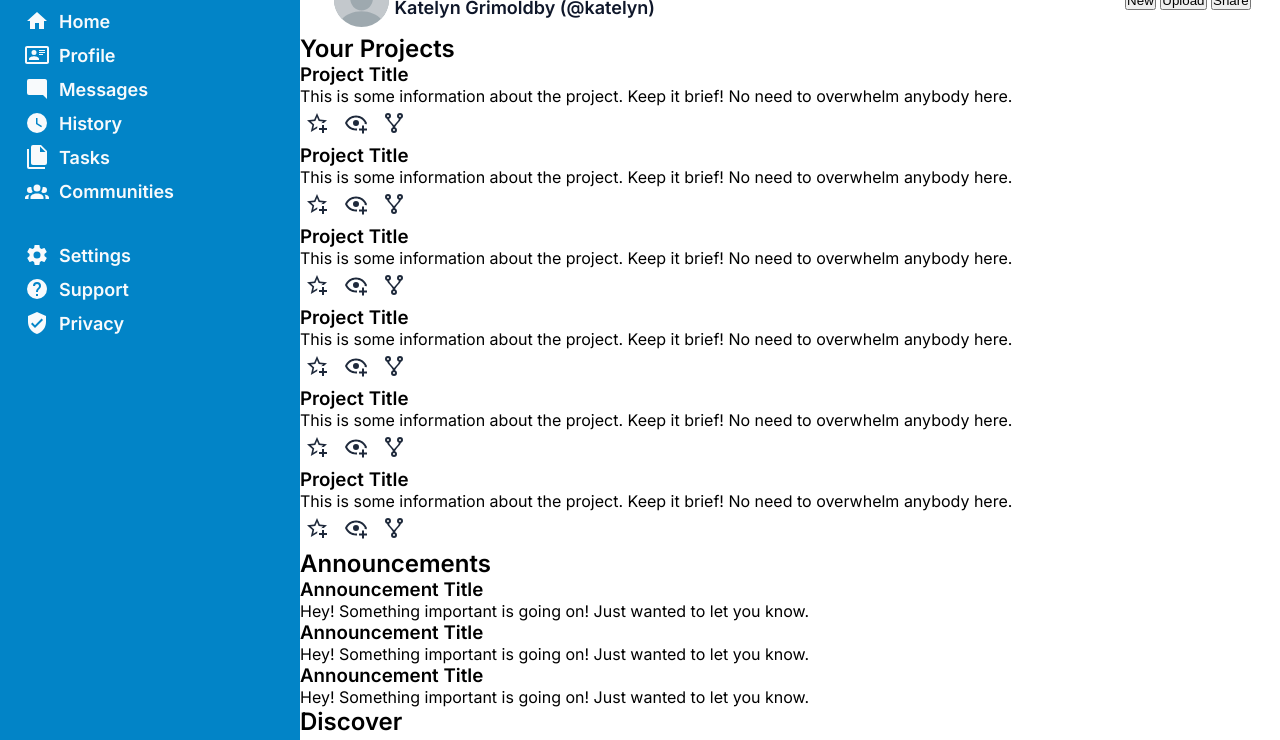
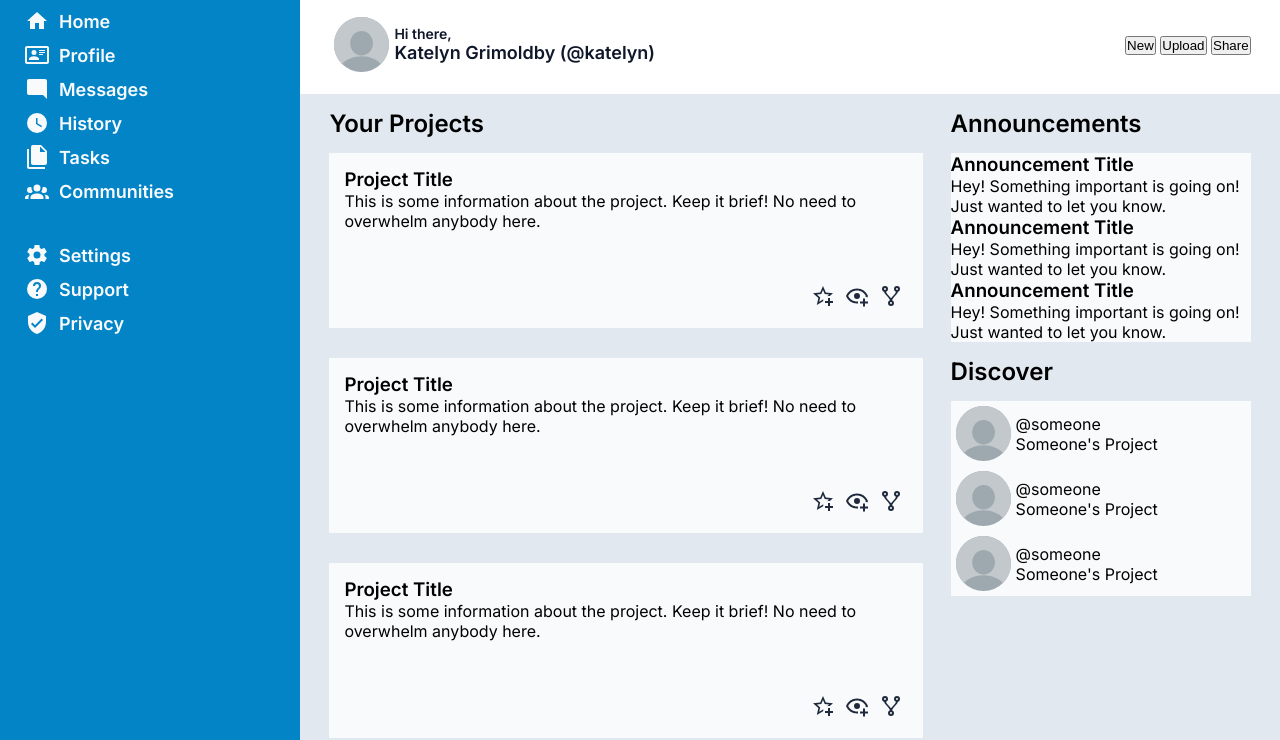
Before and after one commit to katelyngrimoldby/dashboard, a plain HTML site: page index.html in a window 1280 px wide. Shown: the part 106-846 px from the top of the page. Drawn offline with Linux system fonts and the light colour scheme.

Commit message:
Complete page layout

```diff
--- a/styles/styles.scss
+++ b/styles/styles.scss
@@ -22,9 +22,10 @@ $font: 'Inter', sans-serif;
 }
 
 .container {
+    min-height: 100vh;
     display: grid;
     grid-template-columns: min(40%, 300px) auto;
-    grid-template-rows: 1fr 1fr auto;
+    grid-template-rows: 100px 100px auto;
     font-family: $font;
 }
 
@@ -34,7 +35,7 @@ $font: 'Inter', sans-serif;
     grid-row: 1/4;
     padding: 0 20px;
     font-weight: 600;
-
+    //height: 100vh;
     span {
         display: inline-flex;
         align-items: center;
@@ -109,3 +110,52 @@ $font: 'Inter', sans-serif;
         }
     }
 }
+
+.main {
+    display: grid;
+    grid-template-columns: 3fr 1fr;
+    background-color: $greyishcolor;
+    padding-inline: 3%;
+    gap: 3%;
+    h2 {
+        padding: 15px 0;
+    }
+}
+
+.card {
+    display: inline-block;
+    background-color: $whiteishcolor;
+}
+
+.side {
+    grid-column: 2;
+    .card {
+        width: 300px;
+    }
+}
+
+.project-container {
+    display: grid;
+    grid-template-columns: repeat(auto-fit, minmax(300px, 1fr));
+    gap: 30px;
+    .card {
+        height: 175px;
+        display: flex;
+        flex-direction: column;
+        justify-content: space-between;
+        padding: 15px;
+    }
+    .actions {
+        display: flex;
+        justify-content: flex-end;
+    }
+}
+
+.discover .card {
+    display: flex;
+    align-items: center;
+    .content {
+        display: flex;
+        flex-direction: column;
+    }
+}
```
Also changed, not shown: styles/styles.css, 1 other file.
